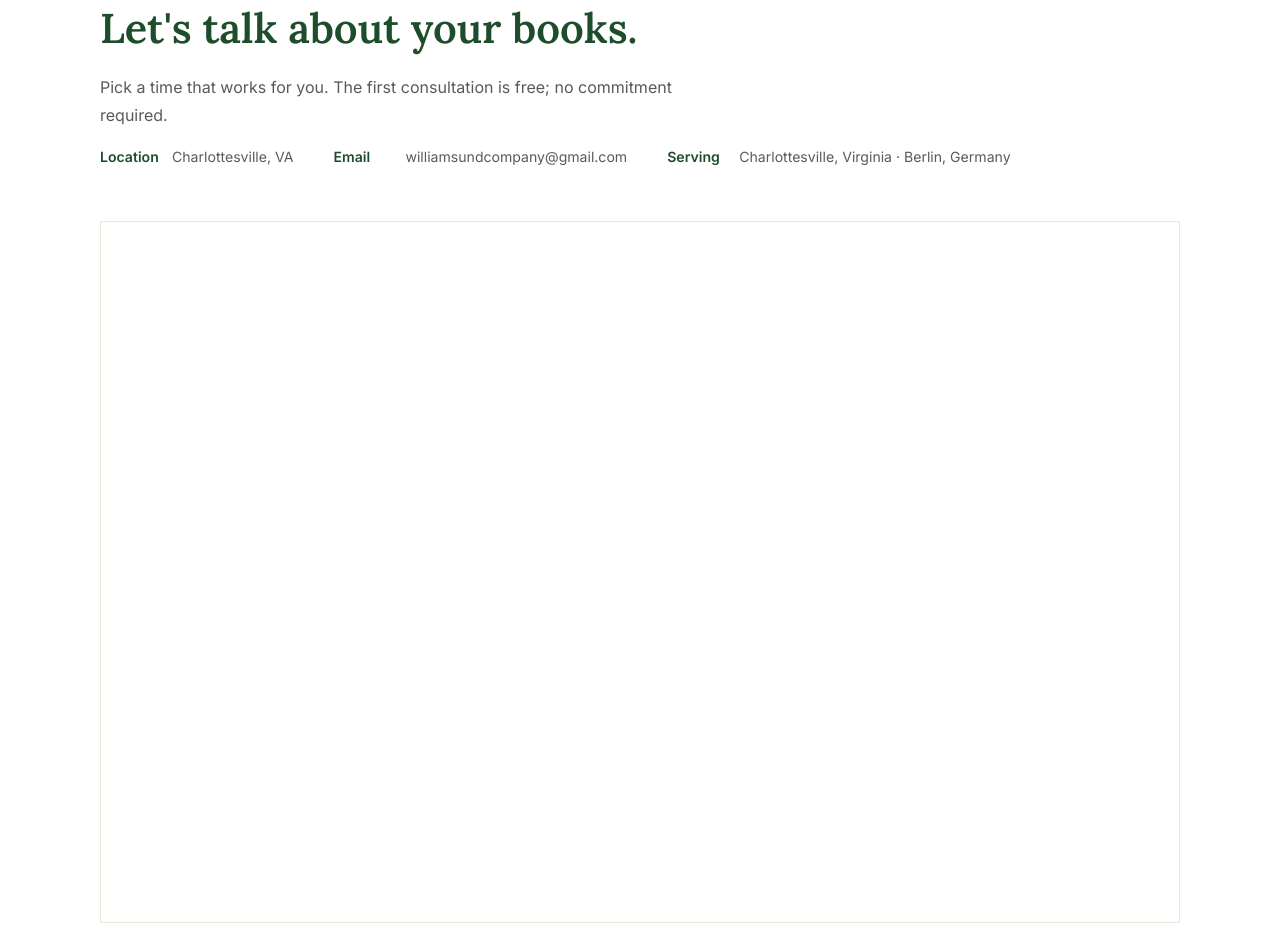
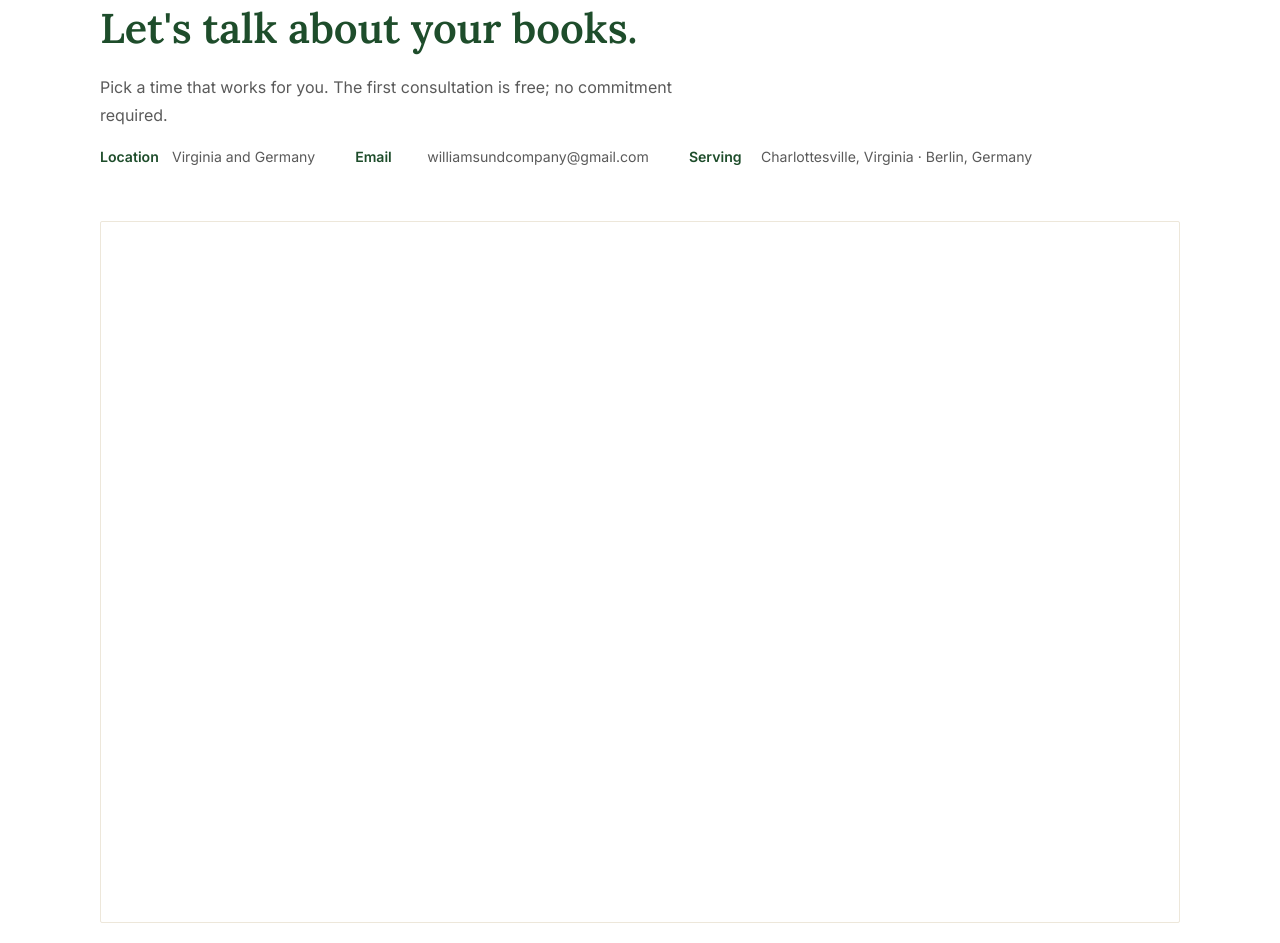
Before and after one commit to williamsundcompany-code/Lew-advisory-site, a plain HTML site: page index.html in a window 1280 px wide. Shown: the part 3658-4601 px from the top of the page. Drawn offline with Linux system fonts and the light colour scheme; a script that the page names is missing.

Commit message:
Describe the change

```diff
--- a/index.html
+++ b/index.html
@@ -422,7 +422,7 @@ Larry currently serves as Senior Finance Manager at Luvent Consulting GmbH, a Ch
       <div style="display:flex; gap:40px; flex-wrap:wrap; margin-bottom:40px; margin-top:8px;">
         <div class="contact-detail">
           <span class="contact-detail-label">Location</span>
-          <span>Charlottesville, VA</span>
+          <span>Virginia and Germany</span>
         </div>
         <div class="contact-detail">
           <span class="contact-detail-label">Email</span>
```
